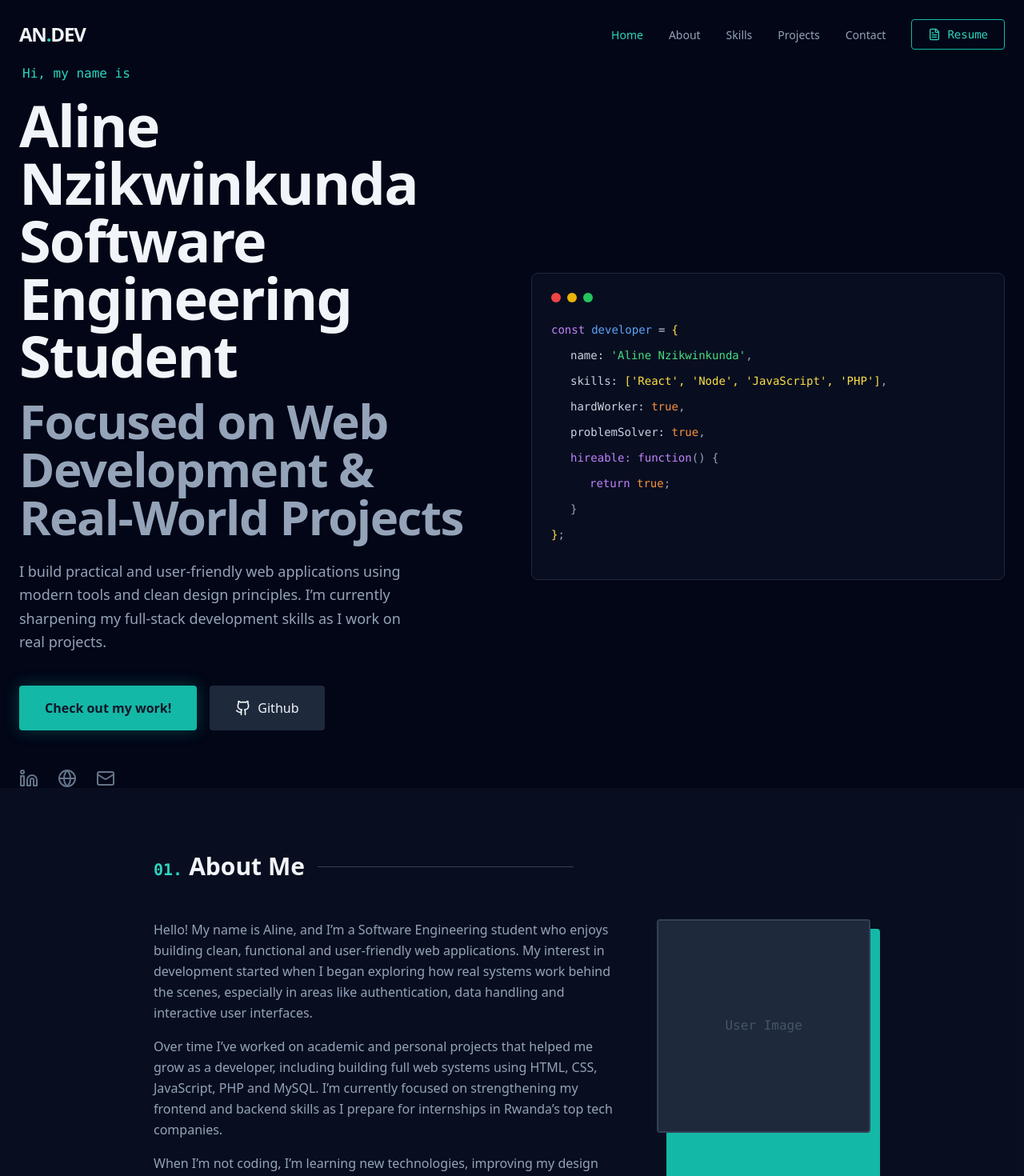
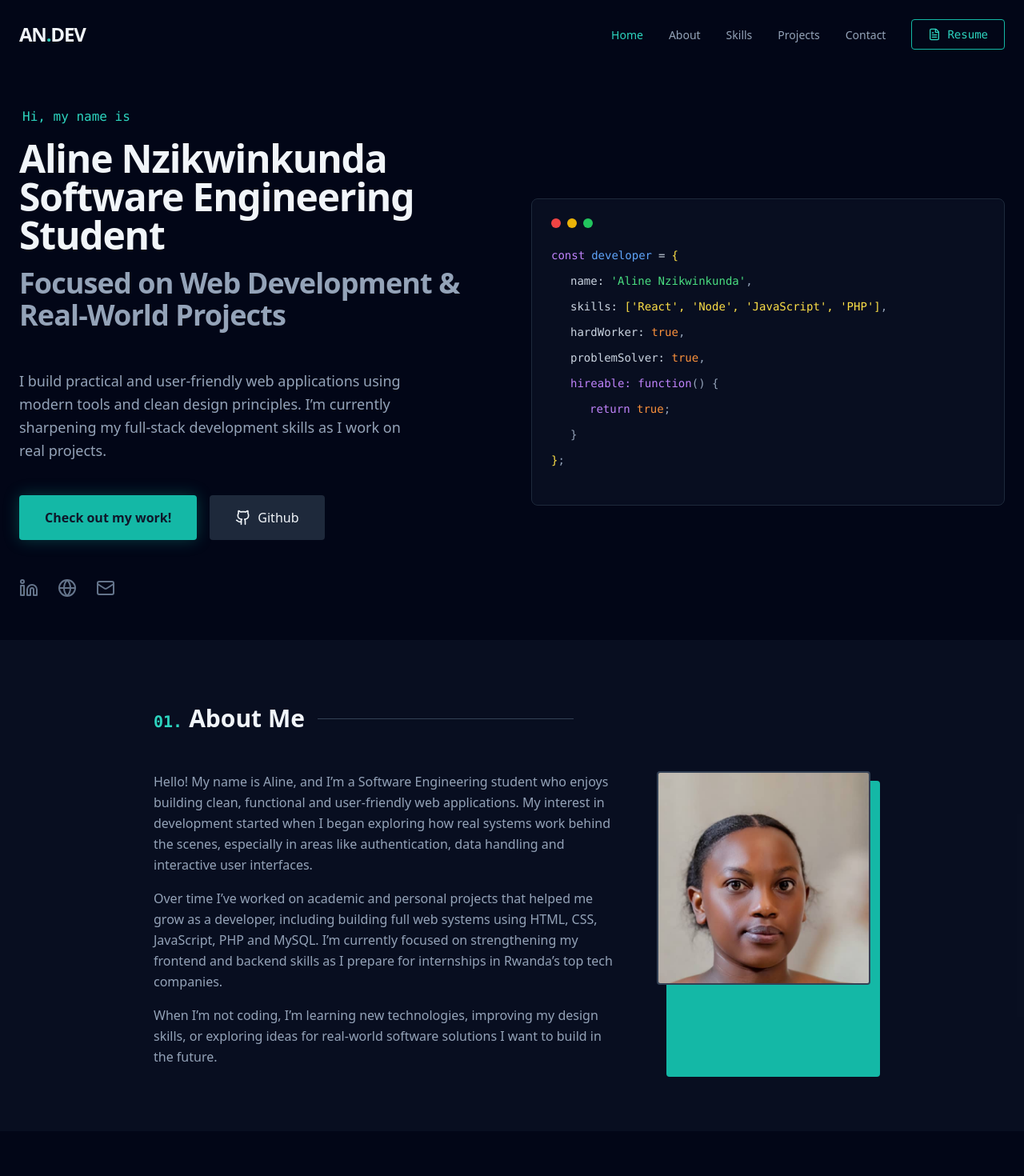
Before and after one commit to Aline-eng/My-Portfolio, a React (Vite) app: page / in a window 1280 px wide. Shown: the top 1470 px of the page at 80% size. Built offline with nearby package versions, Linux system fonts and the light colour scheme.

Commit message:
added a favicon and changed title along with profile image

```diff
--- a/index.html
+++ b/index.html
@@ -2,9 +2,9 @@
 <html lang="en">
   <head>
     <meta charset="UTF-8" />
-    <link rel="icon" type="image/svg+xml" href="/vite.svg" />
+    <link rel="icon" type="image/jpeg" href="/logo.jpg" />
     <meta name="viewport" content="width=device-width, initial-scale=1.0" />
-    <title>my-portfolio</title>
+    <title>Aline Nzikwinkunda</title>
   </head>
   <body>
     <div id="root"></div>
--- a/package.json
+++ b/package.json
@@ -10,6 +10,7 @@
     "preview": "vite preview"
   },
   "dependencies": {
+    "@emailjs/browser": "^4.4.1",
     "framer-motion": "^12.23.24",
     "lucide-react": "^0.555.0",
     "react": "^19.2.0",
--- a/src/App.jsx
+++ b/src/App.jsx
@@ -1,4 +1,5 @@
 import React, { useState, useEffect } from 'react';
+import emailjs from '@emailjs/browser';
 import {
   Mail,
   FileText,
@@ -109,12 +110,21 @@ const App = () => {
   const handleSubmit = (e) => {
     e.preventDefault();
     setFormStatus('sending');
-    // Simulate email sending
-    setTimeout(() => {
-      setFormStatus('success');
-      setFormData({ name: '', email: '', message: '' });
-      setTimeout(() => setFormStatus('idle'), 3000);
-    }, 1500);
+
+    emailjs.sendForm(
+      'service_zrz01ur',
+      'template_vdi7knx',
+      e.target,
+      'dlAwOPnYR5GHUwZbT'
+    )
+    .then((result) => {
+        setFormStatus('success');
+        setFormData({ name: '', email: '', message: '' });
+        setTimeout(() => setFormStatus('idle'), 3000);
+    }, (error) => {
+        console.log(error.text);
+        setFormStatus('error');
+    });
   };
 
   const navLinks = [
@@ -210,12 +220,14 @@ const App = () => {
         <div className="grid items-center w-full gap-12 mx-auto max-w-7xl md:grid-cols-2">
           <div>
             <p className="mb-4 ml-1 font-mono text-teal-400">Hi, my name is</p>
-            <h2 className="mb-4 text-5xl font-bold tracking-tight md:text-7xl text-slate-100">
+            <h5 className="mb-4 font-semibold tracking-tight text-1xl md:text-5xl text-slate-100">
               Aline Nzikwinkunda Software Engineering Student
-            </h2>
-            <h3 className="mb-6 text-4xl font-bold tracking-tight md:text-6xl text-slate-400">
+            </h5>
+            <h7 className="mb-6 text-2xl font-bold tracking-tight md:text-4xl text-slate-400">
               Focused on Web Development & Real-World Projects
-            </h3>
+            </h7>
+
+            <br />  <br /> <br />
             <p className="max-w-lg mb-10 text-lg leading-relaxed text-slate-400">
               I build practical and user-friendly web applications using modern tools and clean design principles.
                 I’m currently sharpening my full-stack development skills as I work on real projects.
@@ -312,7 +324,7 @@ const App = () => {
               <div className="relative overflow-hidden transition-colors border-2 rounded bg-slate-800 aspect-square border-slate-700 group-hover:border-teal-400">
                  {/* Replace with your image */}
                  <div className="flex items-center justify-center w-full h-full bg-slate-800 text-slate-600">
-                    <span className="font-mono">User Image</span>
+                    <img src="/profile.jpg" alt="Aline Nzikwinkunda" className="font-mono" />
                  </div>
               </div>
             </div>
@@ -406,7 +418,7 @@ const App = () => {
                   required
                   type="text"
                   className="w-full p-3 transition-colors border rounded bg-slate-950 border-slate-800 text-slate-200 focus:border-teal-500 focus:outline-none"
-                  placeholder="John Doe"
+                  placeholder="Aline Nzikwinkunda"
                   value={formData.name}
                   onChange={(e) => setFormData({...formData, name: e.target.value})}
                 />
@@ -417,7 +429,7 @@ const App = () => {
                   required
                   type="email"
                   className="w-full p-3 transition-colors border rounded bg-slate-950 border-slate-800 text-slate-200 focus:border-teal-500 focus:outline-none"
-                  placeholder="john@example.com"
+                  placeholder="alinenzikwinkunda@gmail.com"
                   value={formData.email}
                   onChange={(e) => setFormData({...formData, email: e.target.value})}
                 />
```
Also changed, not shown: public/profile.jpg (added), 1 other file (tests, documents, lock files or other folders).
